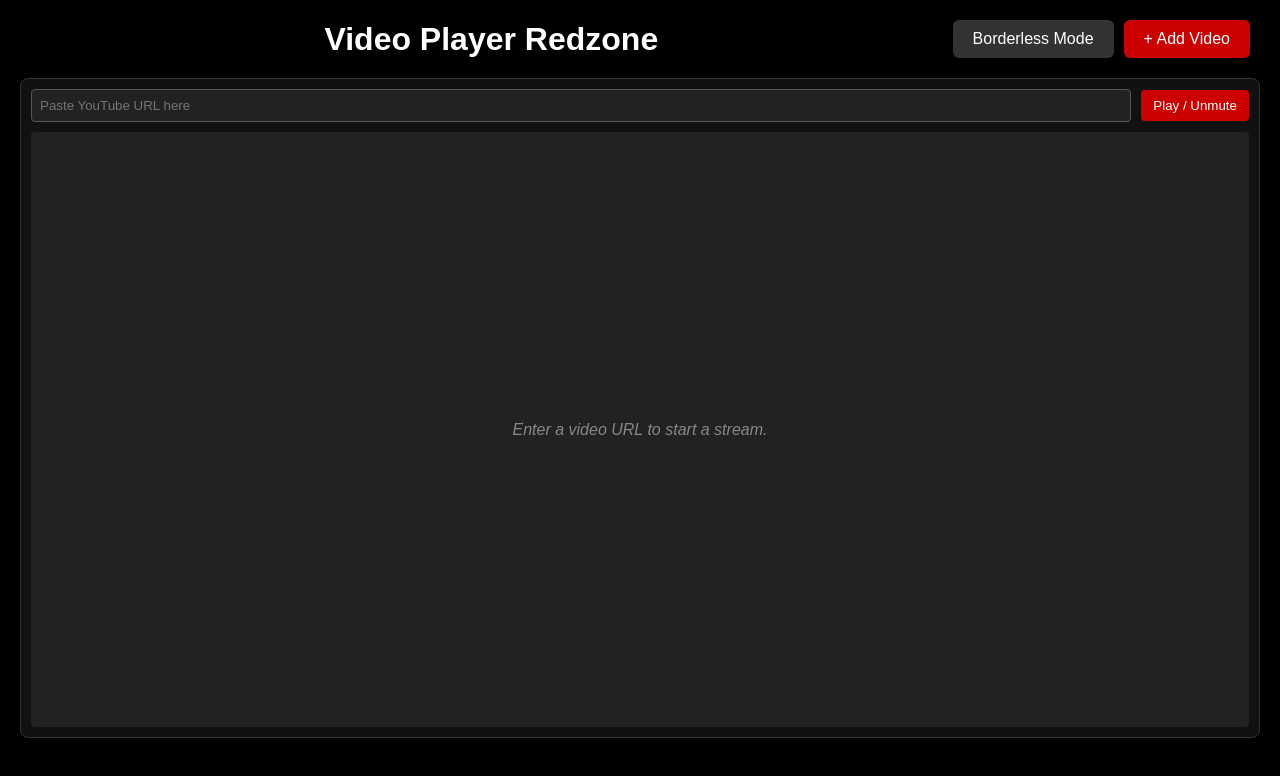
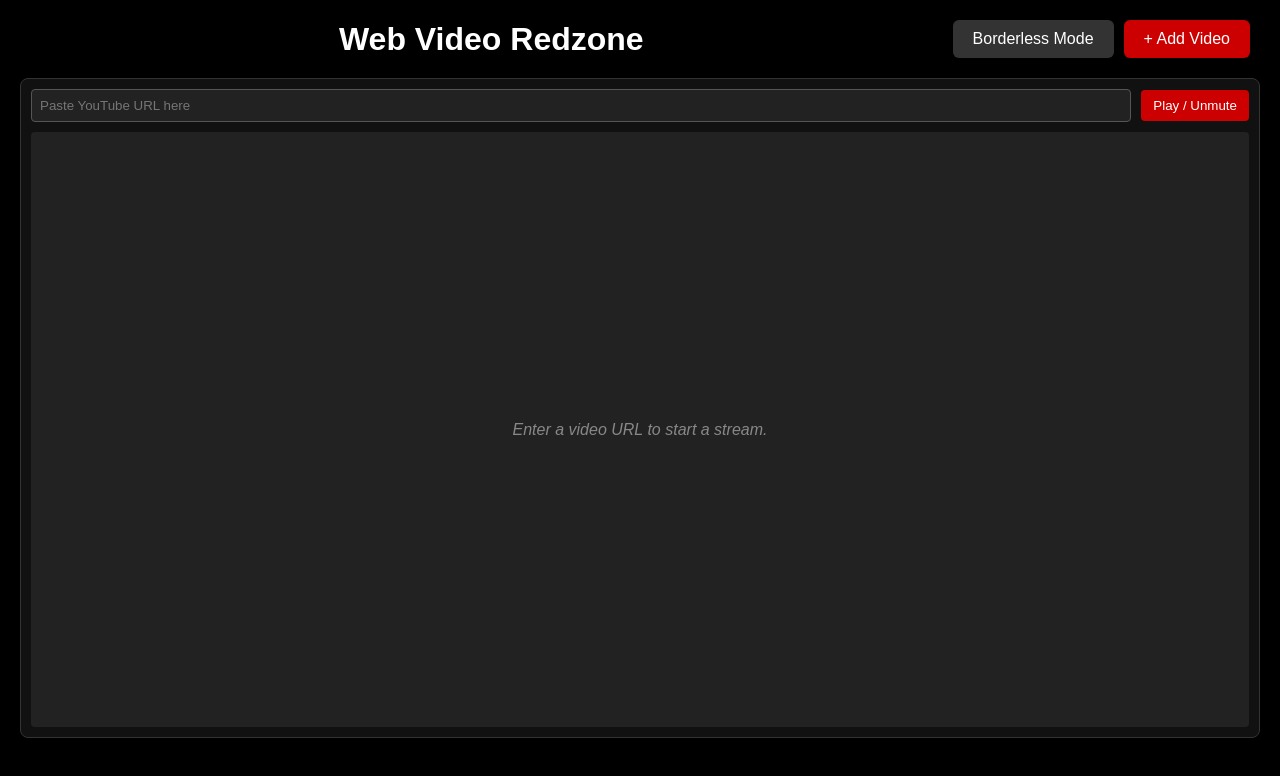
Before and after one commit to runyanjake/redzone, a React (Create React App) app: page / in a window 1280 px wide. Shown: the top 776 px of the page. Built offline with nearby package versions, Linux system fonts and the light colour scheme.

Commit message:
Update branding

```diff
--- a/public/index.html
+++ b/public/index.html
@@ -11,7 +11,7 @@
     />
     <link rel="apple-touch-icon" href="%PUBLIC_URL%/logo192.png" />
     <link rel="manifest" href="%PUBLIC_URL%/manifest.json" />
-    <title>Web Player Redzone</title>
+    <title>Web Video Redzone</title>
   </head>
   <body>
     <noscript>You need to enable JavaScript to run this app.</noscript>
--- a/src/App.js
+++ b/src/App.js
@@ -157,7 +157,7 @@ function App() {
     <div className={`app ${borderlessMode ? 'borderless-mode' : ''}`} ref={containerRef}>
       {!borderlessMode && (
         <div className="header">
-          <h1 className="title">Video Player Redzone</h1>
+          <h1 className="title">Web Video Redzone</h1>
           <div className="header-buttons">
             <button
               className="borderless-toggle"
```
Also changed, not shown: public/manifest.json.
